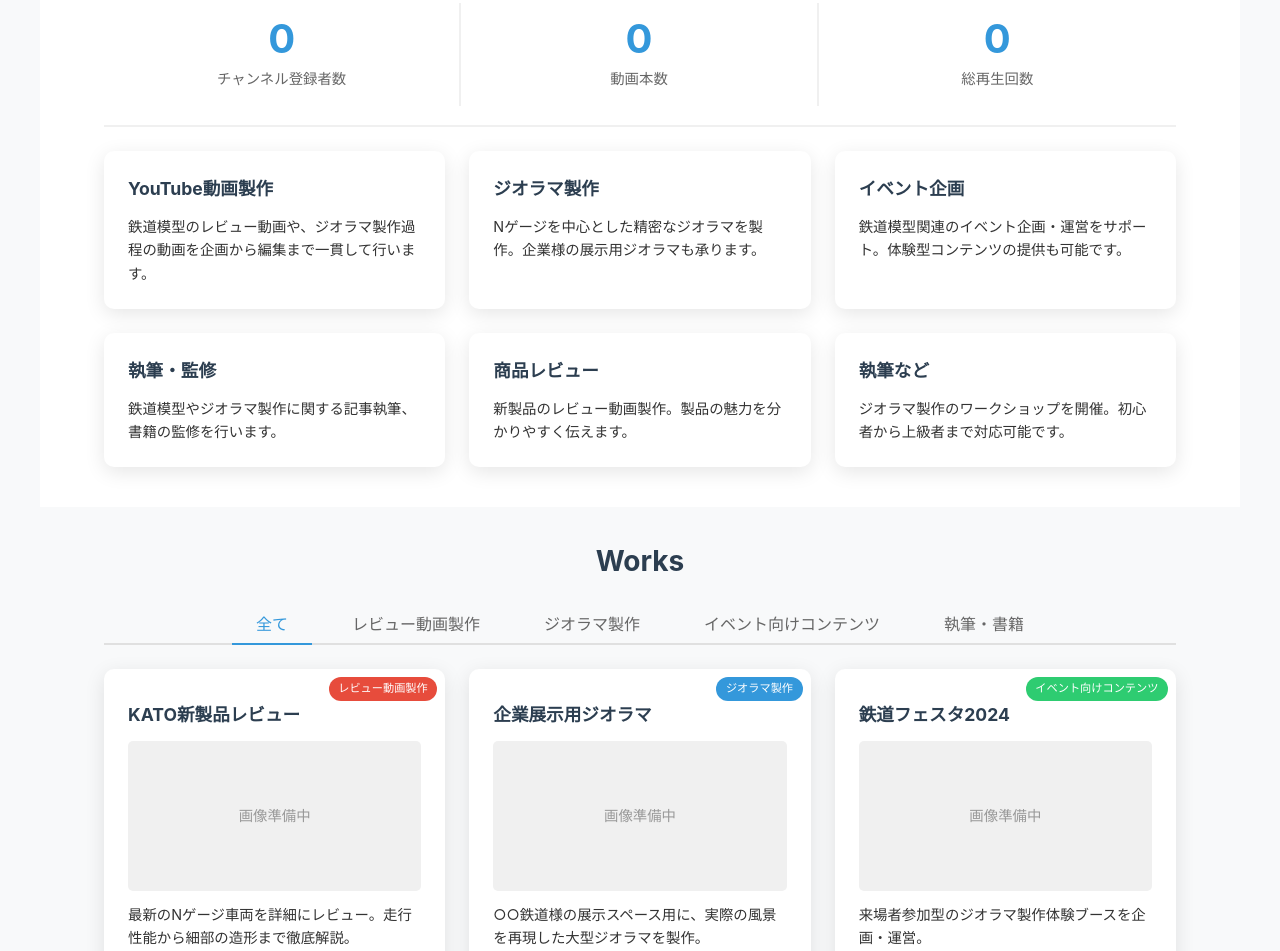
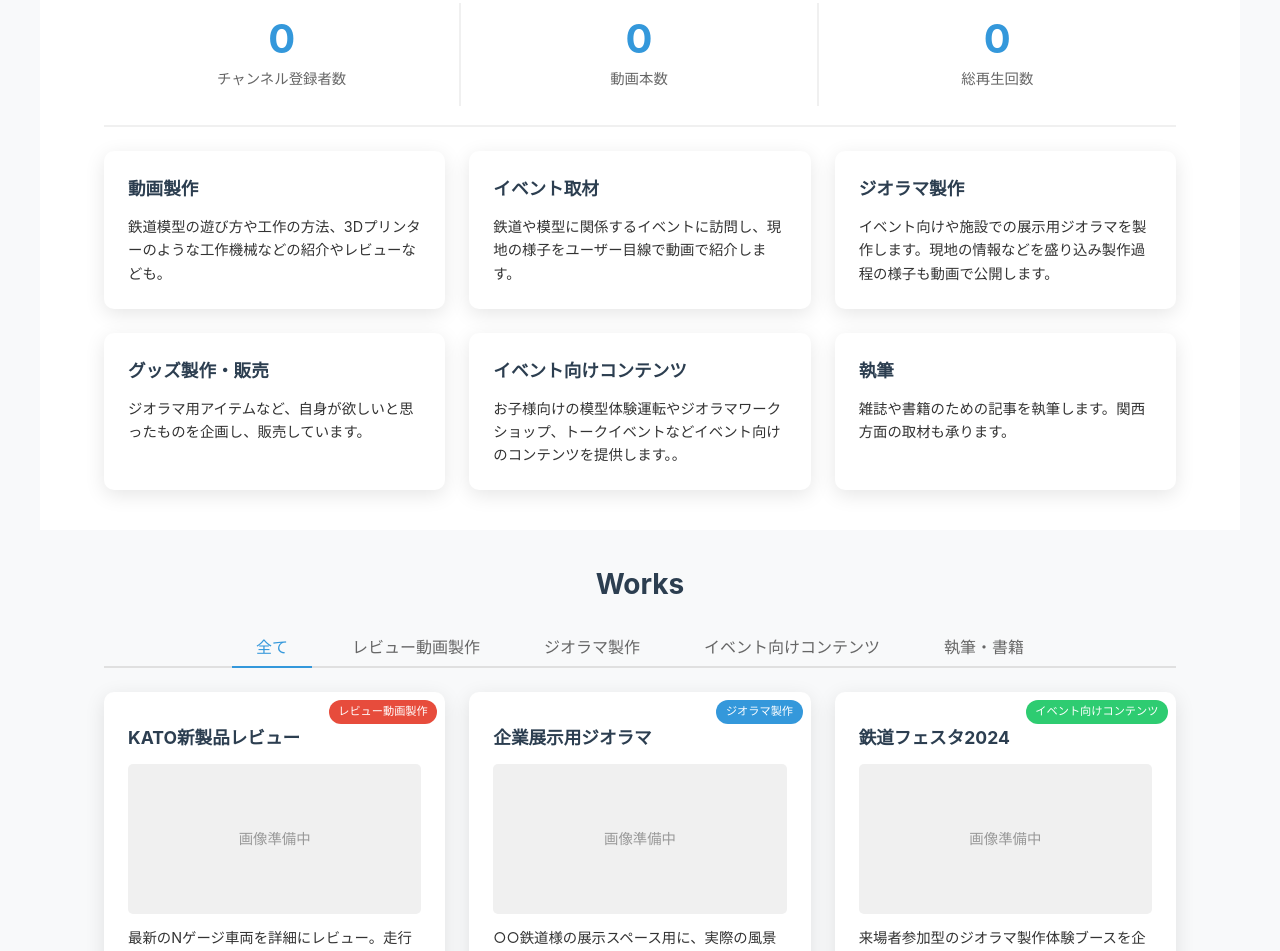
Before and after one commit to SHIGEMON-web/shigemon, a plain HTML site: page index.html in a window 1280 px wide. Shown: the part 772-1723 px from the top of the page. Drawn offline with Linux system fonts and the light colour scheme; no server answers.

Commit message:
Add files via upload

```diff
--- a/index.html
+++ b/index.html
@@ -1012,28 +1012,28 @@
             <!-- サービス内容 -->
             <div class="card-grid services-grid">
                 <div class="card">
-                    <h3>YouTube動画製作</h3>
-                    <p>鉄道模型のレビュー動画や、ジオラマ製作過程の動画を企画から編集まで一貫して行います。</p>
+                    <h3>動画製作</h3>
+                    <p>鉄道模型の遊び方や工作の方法、3Dプリンターのような工作機械などの紹介やレビューなども。</p>
+                </div>
+                <div class="card">
+                    <h3>イベント取材</h3>
+                    <p>鉄道や模型に関係するイベントに訪問し、現地の様子をユーザー目線で動画で紹介します。</p>
                 </div>
                 <div class="card">
                     <h3>ジオラマ製作</h3>
-                    <p>Nゲージを中心とした精密なジオラマを製作。企業様の展示用ジオラマも承ります。</p>
+                    <p>イベント向けや施設での展示用ジオラマを製作します。現地の情報などを盛り込み製作過程の様子も動画で公開します。</p>
                 </div>
                 <div class="card">
-                    <h3>イベント企画</h3>
-                    <p>鉄道模型関連のイベント企画・運営をサポート。体験型コンテンツの提供も可能です。</p>
+                    <h3>グッズ製作・販売</h3>
+                    <p>ジオラマ用アイテムなど、自身が欲しいと思ったものを企画し、販売しています。</p>
                 </div>
                 <div class="card">
-                    <h3>執筆・監修</h3>
-                    <p>鉄道模型やジオラマ製作に関する記事執筆、書籍の監修を行います。</p>
+                    <h3>イベント向けコンテンツ</h3>
+                    <p>お子様向けの模型体験運転やジオラマワークショップ、トークイベントなどイベント向けのコンテンツを提供します。。</p>
                 </div>
                 <div class="card">
-                    <h3>商品レビュー</h3>
-                    <p>新製品のレビュー動画製作。製品の魅力を分かりやすく伝えます。</p>
-                </div>
-                <div class="card">
-                    <h3>執筆など</h3>
-                    <p>ジオラマ製作のワークショップを開催。初心者から上級者まで対応可能です。</p>
+                    <h3>執筆</h3>
+                    <p>雑誌や書籍のための記事を執筆します。関西方面の取材も承ります。</p>
                 </div>
             </div>
         </section>
```
